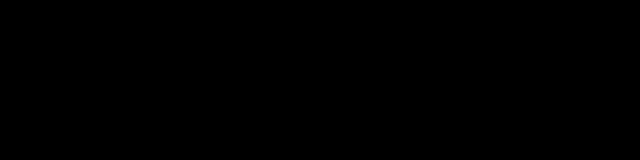
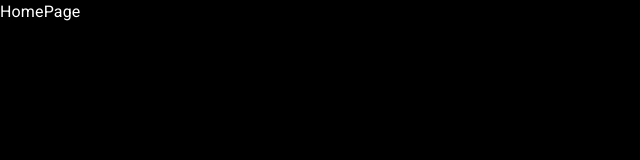
Before and after one commit to allonsg/ALG-Netflix, a React (Create React App) app in the folder client/: page / in a window 1280 px wide. Shown: the top 160 px of the page, without its empty margins (0-640 px from the left). Built offline with nearby package versions, Linux system fonts and the light colour scheme.

Commit message:
created routing

```diff
--- a/client/src/App.jsx
+++ b/client/src/App.jsx
@@ -1,8 +1,12 @@
 import { ThemeProvider } from "@mui/material/styles";
 import { useSelector } from "react-redux";
+import { ToastContainer } from "react-toastify";
+import { BrowserRouter, Route, Routes } from "react-router-dom";
 import themeConfigs from "./configs/theme.config";
-import { ToastContainer } from "react-toastify";
 import CssBaseline from "@mui/material/CssBaseline";
+import MainLayout from "./components/layout/MainLayout";
+import routes from "./routes/routes";
+import PageWrapper from "./components/common/PageWrapper";
 
 const App = () => {
   const { themeMode } = useSelector((state) => state.themeMode);
@@ -19,7 +23,46 @@
         pauseOnHover
         theme={themeMode}
       />
+
       <CssBaseline />
+
+      <BrowserRouter>
+        <Routes>
+          <Route path="/" element={<MainLayout />}>
+            {routes.map((route, index) =>
+              route.index ? (
+                <Route
+                  index
+                  key={index}
+                  element={
+                    route.state ? (
+                      <PageWrapper state={route.state}>
+                        {route.element}
+                      </PageWrapper>
+                    ) : (
+                      route.element
+                    )
+                  }
+                />
+              ) : (
+                <Route
+                  path={route.path}
+                  key={index}
+                  element={
+                    route.state ? (
+                      <PageWrapper state={route.state}>
+                        {route.element}
+                      </PageWrapper>
+                    ) : (
+                      route.element
+                    )
+                  }
+                />
+              )
+            )}
+          </Route>
+        </Routes>
+      </BrowserRouter>
     </ThemeProvider>
   );
 };
--- a/client/src/components/common/PageWrapper.jsx
+++ b/client/src/components/common/PageWrapper.jsx
@@ -9,7 +9,7 @@
     window.scrollTo(0, 0);
 
     dispatch(setAppState(state));
-  }, [state]);
+  }, [state, dispatch]);
 
   return <>{children}</>;
 };
--- /dev/null
+++ b/client/src/routes/routes.jsx
@@ -0,0 +1,75 @@
+import HomePage from "../pages/HomePage";
+import PersonDetail from "../pages/PersonDetail";
+import FavoriteList from "../pages/FavoriteList";
+import MediaDetail from "../pages/MediaDetail";
+import MediaList from "../pages/MediaList";
+import MediaSearch from "../pages/MediaSearch";
+import PasswordUpdate from "../pages/PasswordUpdate";
+import ReviewList from "../pages/ReviewList";
+import ProtectedPage from "../components/common/ProtectedPage";
+
+export const routesGen = {
+  home: "/",
+  mediaList: (type) => `/${type}`,
+  mediaDetail: (type, id) => `/${type}/${id}`,
+  mediaSearch: "/search",
+  person: (id) => `/person/${id}`,
+  favoriteList: "/favorites",
+  reviewList: "/reviews",
+  passwordUpdate: "/password-update",
+};
+
+const routes = [
+  {
+    index: true,
+    element: <HomePage />,
+    state: "home",
+  },
+  {
+    path: "/person/:personId",
+    element: <PersonDetail />,
+    state: "person.detail",
+  },
+  {
+    path: "/search",
+    element: <MediaSearch />,
+    state: "search",
+  },
+  {
+    path: "/password-update",
+    element: (
+      <ProtectedPage>
+        <PasswordUpdate />
+      </ProtectedPage>
+    ),
+    state: "password.update",
+  },
+  {
+    path: "/favorites",
+    element: (
+      <ProtectedPage>
+        <FavoriteList />
+      </ProtectedPage>
+    ),
+    state: "favorite",
+  },
+  {
+    path: "/reviews",
+    element: (
+      <ProtectedPage>
+        <ReviewList />
+      </ProtectedPage>
+    ),
+    state: "reviews",
+  },
+  {
+    path: "/:mediaType",
+    element: <MediaList />,
+  },
+  {
+    path: "/:mediaType/:mediaId",
+    element: <MediaDetail />,
+  },
+];
+
+export default routes;
```
